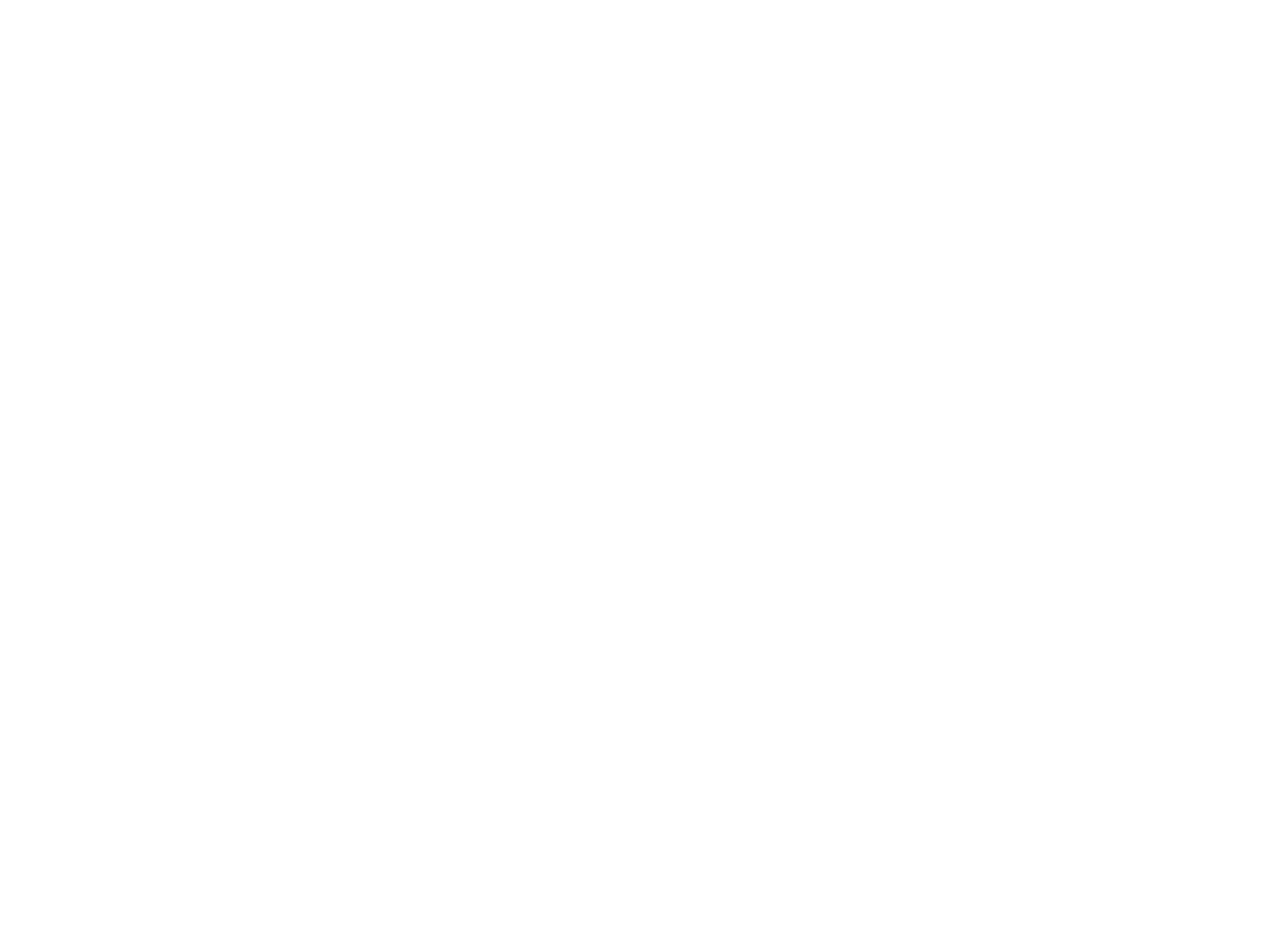
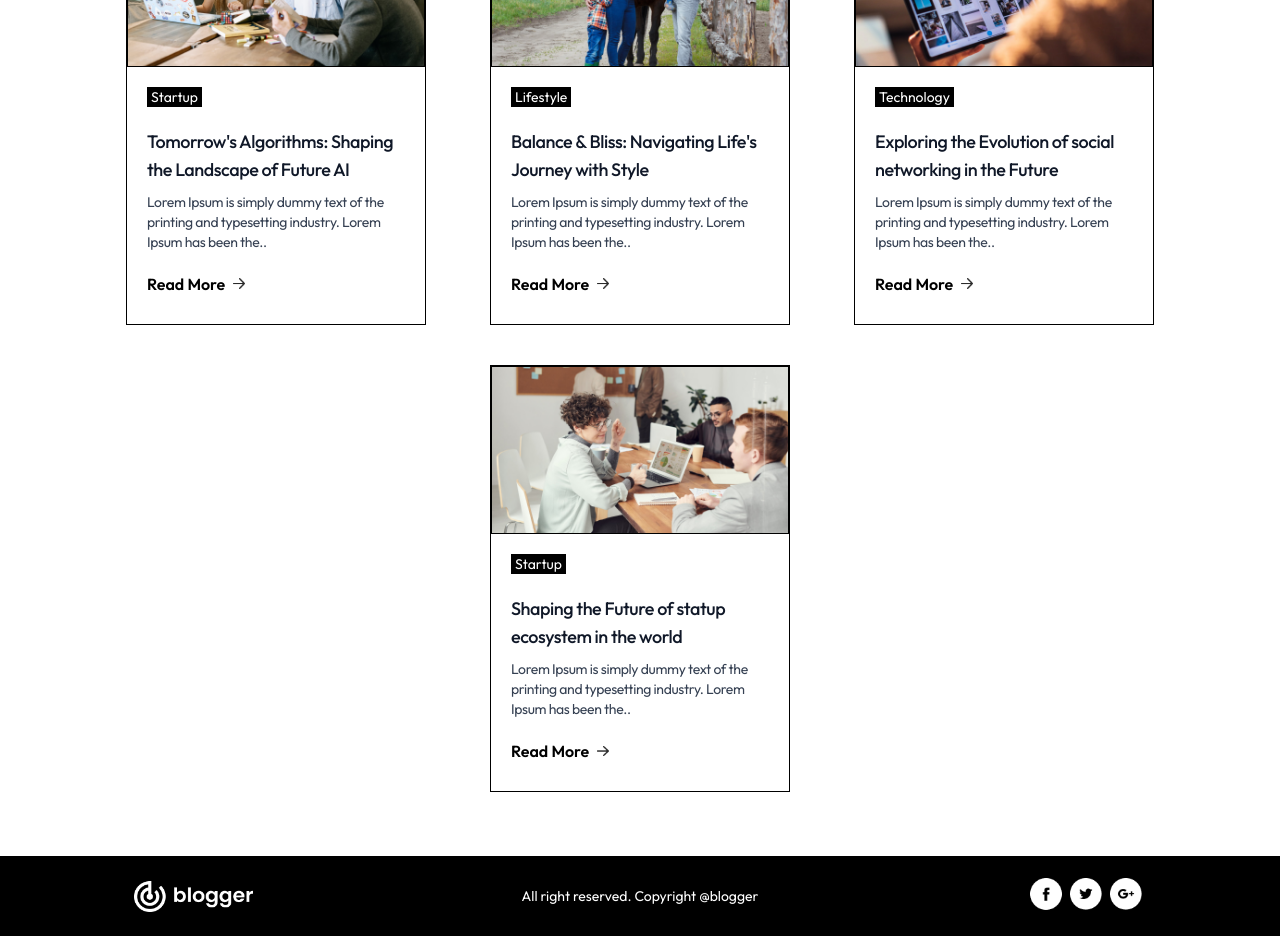
Before and after one commit to Md-Sufian-Jidan/AiBlog, a Next.js app: page / in a window 1280 px wide. Shown: the part 2500-3436 px from the top of the page. Before the commit the page ends 800 px from the top, so only its background shows below. Built offline with nearby package versions, Linux system fonts and the light colour scheme.

Commit message:
blog list added

```diff
--- /dev/null
+++ b/src/Components/BlogItem/BlogItem.jsx
@@ -0,0 +1,24 @@
+import { assets, blog_data } from '@/Assets/assets';
+import Image from 'next/image';
+import Link from 'next/link';
+import React from 'react';
+
+const BlogItem = ({ image, category, title, description, id }) => {
+    return (
+        <div className='max-w-[330px] sm:max-w-[300px] bg-white border border-black hover:shadow-[-7px_7px_0px_#000000]'>
+            <Link href={`/blog/${id}`}>
+                <Image src={image} alt='blog Image' width={400} height={400} className='border border-black' />
+                <p className='ml-5 mt-5 px-1 inline-block bg-black text-white text-sm'>{category}</p>
+                <div className='p-5'>
+                    <h5 className='mb-2 text-lg font-medium tracking-tight text-gray-900'>{title}</h5>
+                    <p className='mb-3 text-sm tracking-tight text-gray-700'>{description}</p>
+                    <Link href={`/blog/${id}`} className='flex items-center py-2 font-semibold text-center'>
+                        Read More <Image src={assets.arrow} alt='arrow' width={12} className='ml-2' />
+                    </Link>
+                </div>
+            </Link>
+        </div>
+    );
+};
+
+export default BlogItem;
--- /dev/null
+++ b/src/Components/BlogList/BlogList.jsx
@@ -0,0 +1,30 @@
+"use client"
+import { blog_data } from '@/Assets/assets';
+import React, { useState } from 'react';
+import BlogItem from '../BlogItem/BlogItem';
+
+const BlogList = () => {
+
+    const [menu, setMenu] = useState("All");
+
+    return (
+        <div>
+            <div className='flex justify-center gap-6 my-10'>
+                <button onClick={() => setMenu("All")} className={`hover:cursor-pointer ${menu === 'All' ? 'bg-black text-white py-1 px-4 rounded-sm' : ''}`}>All</button>
+                <button onClick={() => setMenu("Technology")} className={`hover:cursor-pointer ${menu === 'Technology' ? 'bg-black text-white py-1 px-4 rounded-sm' : ''}`} >Technology</button>
+                <button onClick={() => setMenu("Startup")} className={`hover:cursor-pointer ${menu === 'Startup' ? 'bg-black text-white py-1 px-4 rounded-sm' : ''}`}>Startup</button>
+                <button onClick={() => setMenu("Lifestyle")} className={`hover:cursor-pointer ${menu === 'Lifestyle' ? 'bg-black text-white py-1 px-4 rounded-sm' : ''}`}>Lifestyle</button>
+            </div>
+            {/* map div */}
+            <div className='flex flex-wrap justify-around gap-1 gap-y-10 mb-16 xl:mx-24'>
+                {
+                    blog_data.filter((item) => menu === "All" ? true : item.category === menu).map((item, idx) => {
+                        return <BlogItem key={idx} image={item?.image} category={item?.category} title={item?.title} description={item?.description} id={item?.id} />
+                    })
+                }
+            </div>
+        </div>
+    );
+};
+
+export default BlogList;
--- /dev/null
+++ b/src/Components/Footer/Footer.jsx
@@ -0,0 +1,19 @@
+import { assets } from '@/Assets/assets';
+import Image from 'next/image';
+import React from 'react';
+
+const Footer = () => {
+    return (
+        <div className='flex justify-around flex-col gap-2 sm:gap-0 sm:flex-row bg-black py-5 items-center'>
+            <Image src={assets.logo_light} alt='Website Logo' width={120} />
+            <p className='text-sm text-white'>All right reserved. Copyright @blogger</p>
+            <div className='flex'>
+                <Image src={assets.facebook_icon} alt='google icon' width={40} />
+                <Image src={assets.twitter_icon} alt='google icon' width={40} />
+                <Image src={assets.googleplus_icon} alt='google icon' width={40} />
+            </div>
+        </div>
+    );
+};
+
+export default Footer;
--- a/src/Components/Header/Header.jsx
+++ b/src/Components/Header/Header.jsx
@@ -12,7 +12,7 @@
                     alt='AiBlog logo'
                     className='w-[130px] sm:w-auto'
                 />
-                <button className='flex items-center gap-2 font-medium py-1 px-3 sm:py-3 sm:px-6 border border-solid border-black shadow-[-7px_7px_0px_#000000]'>Get Started <Image src={assets.arrow} alt='arrow image' /> </button>
+                <button className='flex items-center gap-2 font-medium py-1 px-3 sm:py-3 sm:px-6 border border-solid border-black shadow-[-7px_7px_0px_#000000] hover:cursor-pointer'>Get Started <Image src={assets.arrow} alt='arrow image' /> </button>
             </div>
             <div className='text-center my-8'>
                 <h1 className='text-3xl sm:text-5xl font-medium'>Latest Blogs</h1>
@@ -20,7 +20,7 @@
 
                 <form className='flex justify-between max-w-[500px] scale-75 sm:scale-100 mx-auto mt-10 border border-black shadow-[-7px_7px_0px_#000000]'>
                     <input type="email" placeholder='Enter Your Email' className='pl-4 outline-none' />
-                    <button type='submit' className='border-l border-black py-4 px-4 sm:px-8 active:bg-gray-600 active:text-white'>Subscribe</button>
+                    <button type='submit' className='border-l border-black py-4 px-4 sm:px-8 active:bg-gray-600 active:text-white hover:cursor-pointer'>Subscribe</button>
                 </form>
 
             </div>
--- /dev/null
+++ b/src/app/blog/[id]/page.jsx
@@ -0,0 +1,42 @@
+"use client"
+import { assets, blog_data } from "@/Assets/assets";
+import Image from "next/image";
+import { useEffect, useState } from "react";
+
+const BlogPage = ({ params }) => {
+    const [data, setData] = useState(null);
+
+    const fetchedData = () => {
+        for (let i = 0; i < blog_data.length; i++) {
+            if (Number(params?.id) === blog_data[i].id) {
+                setData(blog_data[i]);
+                console.log(blog_data[i]);
+                break;
+            }
+        }
+    };
+
+    useEffect(() => {
+        fetchedData()
+    }, [])
+
+    return (data ? <>
+        <div className="bg-gray-200 py-5 px-5 md:px-12 lg:px-28">
+            <div className="flex justify-between items-center">
+                <Image src={assets.logo} width={100} alt="" className="w-[130px] sm:w-auto" />
+                <button className="flex items-center gap-2 font-medium py-1 px-3 sm:py-3 sm:px-6 border border-black shadow-[-7px_7px_0px_#000] hover:cursor-pointer">Get Started <Image src={assets.arrow} alt='arrow image' /></button>
+
+            </div>
+            <div className="text-center my-24">
+                <h1 className="text-2xl sm:text-xl font-semibold max-w-[700px] mx-auto">{data.title}</h1>
+                <Image className="mx-auto mt-6 border border-white rounded-full" src={data.author_img} alt="Author Image" width={60} height={60} />
+                <p className="mt-1 pb-2">{data.author}</p>
+
+            </div>
+        </div>
+    </> : <></>
+
+    );
+};
+
+export default BlogPage;
--- a/src/app/page.js
+++ b/src/app/page.js
@@ -1,3 +1,5 @@
+import BlogList from "@/Components/BlogList/BlogList";
+import Footer from "@/Components/Footer/Footer";
 import Header from "@/Components/Header/Header";
 import Image from "next/image";
 
@@ -5,6 +7,8 @@
   return (
     <>
     <Header />
+    <BlogList />
+    <Footer />
     </>
   );
 }
```
